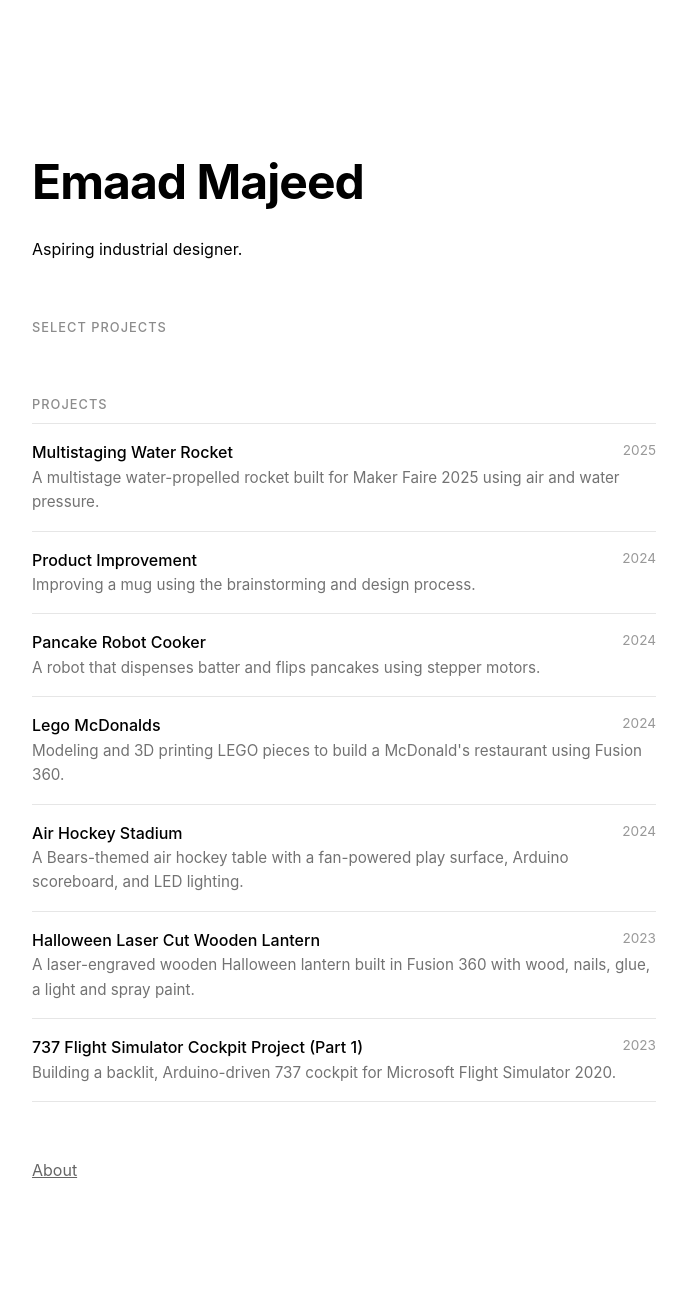
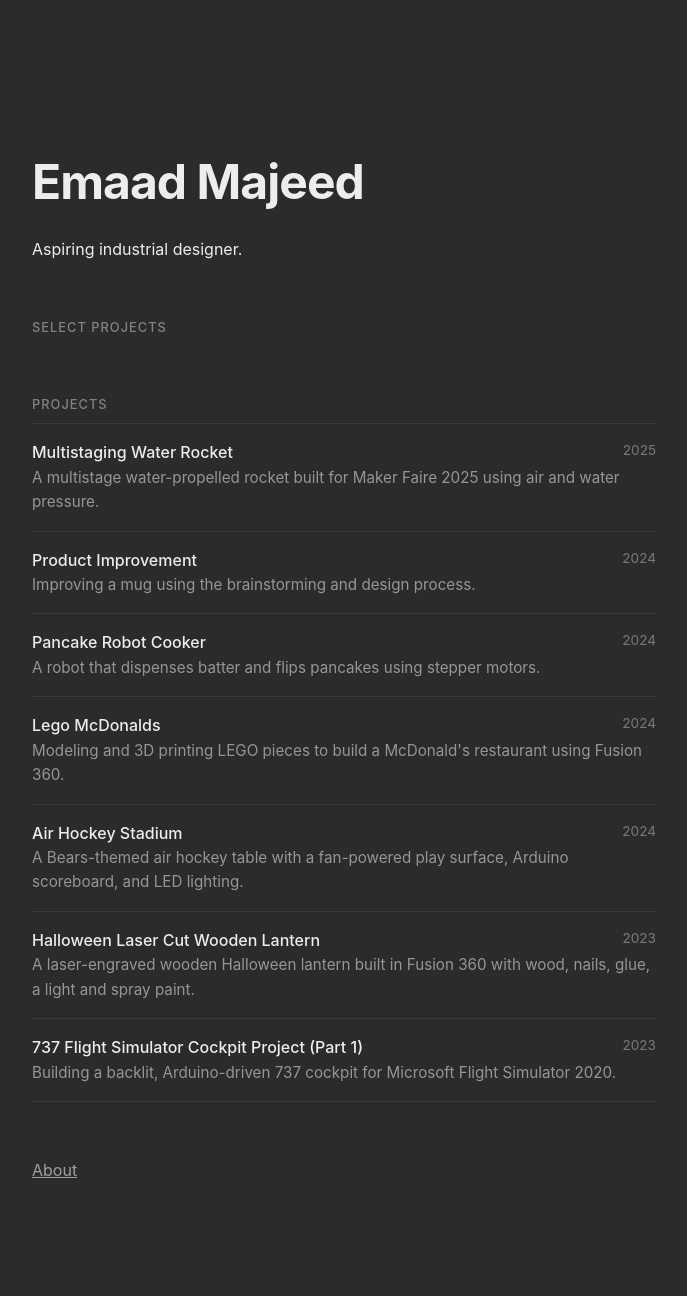
Before and after one commit to emaad-majeed/emaad-majeed.github.io, a Jekyll site: the page built from index.md, in a window 1280 px wide. Shown: the whole page, without its empty margins (296-983 px from the left). Built offline with Jekyll 4.4.1, drawn with Linux system fonts in a browser that asks for light colours.

Commit message:
Set background to Fusion 360 Dark Sky color (#2b2b2b)

```diff
--- a/assets/css/style.css
+++ b/assets/css/style.css
@@ -1,4 +1,4 @@
-:root { color-scheme: light dark; }
+:root { color-scheme: dark; }
 
 * { box-sizing: border-box; }
 
@@ -6,6 +6,8 @@ body {
   margin: 0;
   font-family: -apple-system, BlinkMacSystemFont, "Segoe UI", Roboto, Helvetica, Arial, sans-serif;
   line-height: 1.6;
+  background: #2b2b2b; /* Fusion 360 "Dark Sky" environment */
+  color: #ededed;
 }
 
 .wrap {
```
